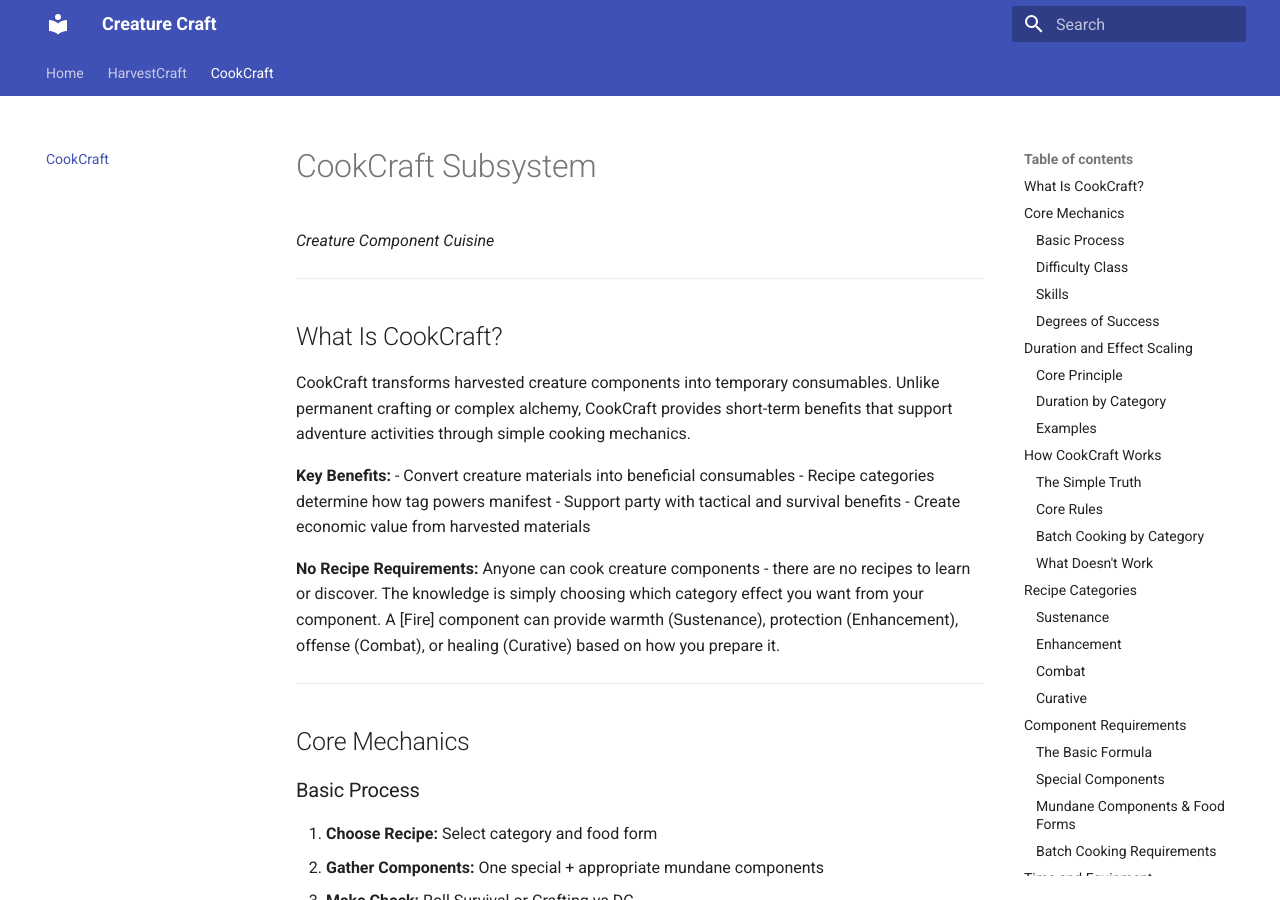
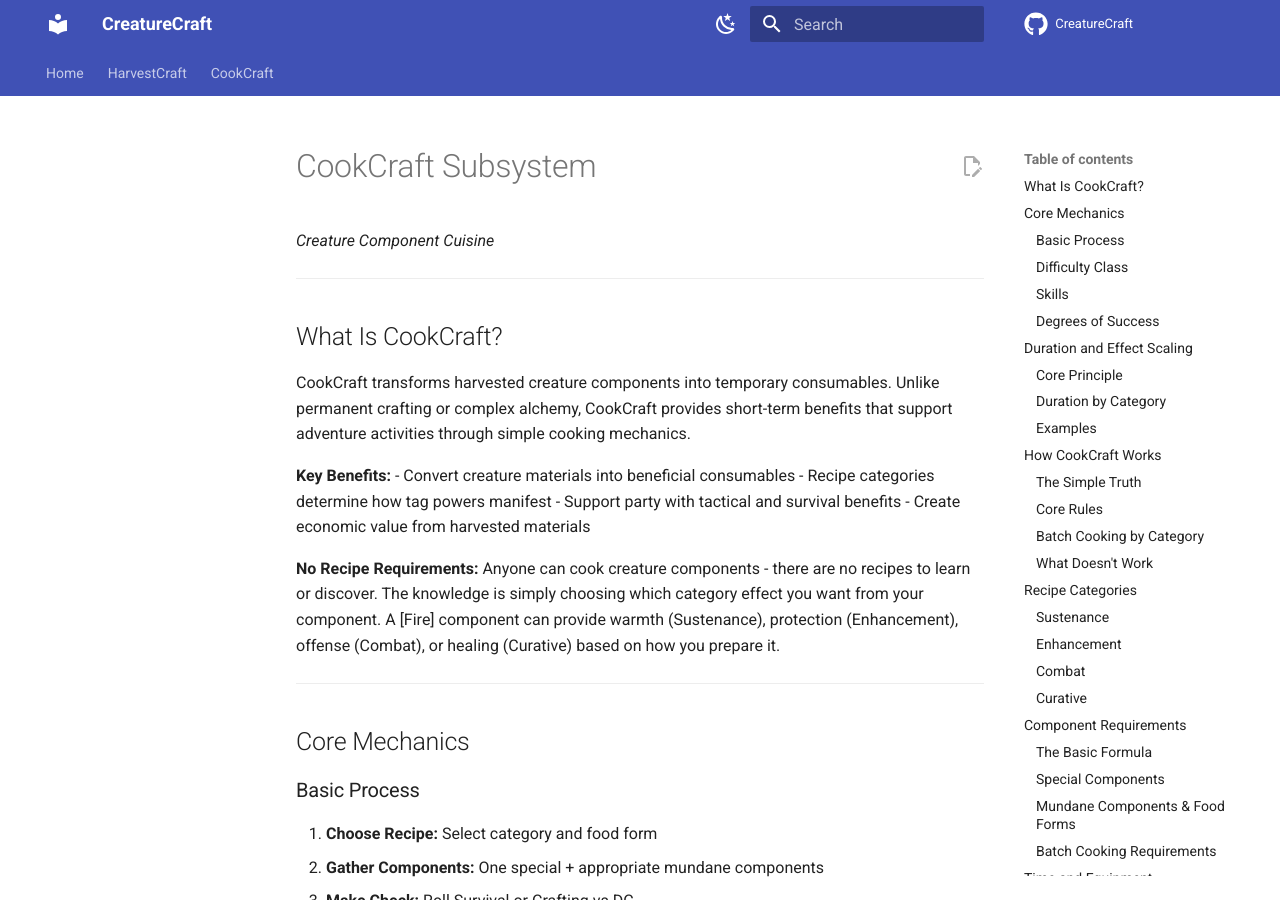
Before and after one commit to Nargath/CreatureCraft, an MkDocs documentation site: the page built from docs/CookCraft.md, in a window 1280 px wide and 900 px high. Built offline with MkDocs 1.6.1 and Material for MkDocs 9.7.7, drawn with Linux system fonts in a browser that asks for light colours; comment, search, counter and statistics services are not loaded; some of the changed text lies outside the part shown.

Commit message:
More Fixes!

```diff
--- a/mkdocs.yml
+++ b/mkdocs.yml
@@ -1,20 +1,85 @@
-site_name: Creature Craft
+# === Basic site info ===
+site_name: CreatureCraft
+site_url: https://nargath.github.io/CreatureCraft/
+site_author: Nargath
+repo_url: https://github.com/nargath/CreatureCraft
+repo_name: CreatureCraft
+
+# === Theme configuration ===
 theme:
   name: material
+  language: en
   features:
+    # Navigation and structure
     - navigation.tabs
     - navigation.sections
+    - navigation.expand
+    - navigation.top
+    # Table of contents
     - toc.follow
+    # Usability
+    - search.suggest
+    - search.highlight
+    - content.code.copy
+    - content.action.edit
+    # Display metadata like "Last updated"
+    - content.metadata
+  palette:
+    - scheme: default
+      primary: indigo
+      accent: deep purple
+      toggle:
+        icon: material/weather-night
+        name: Switch to dark mode
+    - scheme: slate
+      primary: indigo
+      accent: deep purple
+      toggle:
+        icon: material/weather-sunny
+        name: Switch to light mode
+  icon:
+    repo: fontawesome/brands/github
 
 nav:
   - Home: readme.md
-  - HarvestCraft: HarvestCraft.md
-  - CookCraft: CookCraft.md
+  - HarvestCraft: harvestcraft.md
+  - CookCraft: cookcraft.md
 
+# === Markdown extensions ===
 markdown_extensions:
+  - admonition
+  - attr_list
+  - def_list
+  - footnotes
+  - md_in_html
   - toc:
       permalink: true
-  - admonition
-  - footnotes
-  - def_list
-  - codehilite
+  - pymdownx.highlight
+  - pymdownx.superfences
+  - pymdownx.details
+  - pymdownx.emoji:
+      emoji_index: !!python/name:materialx.emoji.twemoji
+      emoji_generator: !!python/name:materialx.emoji.to_svg
+
+# === Plugins ===
+plugins:
+  - search
+  - git-revision-date-localized:
+      enable_creation_date: false
+      type: datetime
+      fallback_to_build_date: true
+      locale: en
+      timezone: Australia/Sydney
+
+# === Extra options ===
+extra:
+  social:
+    - icon: fontawesome/brands/github
+      link: https://github.com/nargath
+  generator: false
+  footer:
+    content: |
+      <hr />
+      <p style="font-size:0.9em; text-align:center;">
+      Last updated: {{ git_revision_date_localized }}
+      </p>
```
Also changed, not shown: docs/CookCraft.md (+5 -0 lines), 1 other file.
